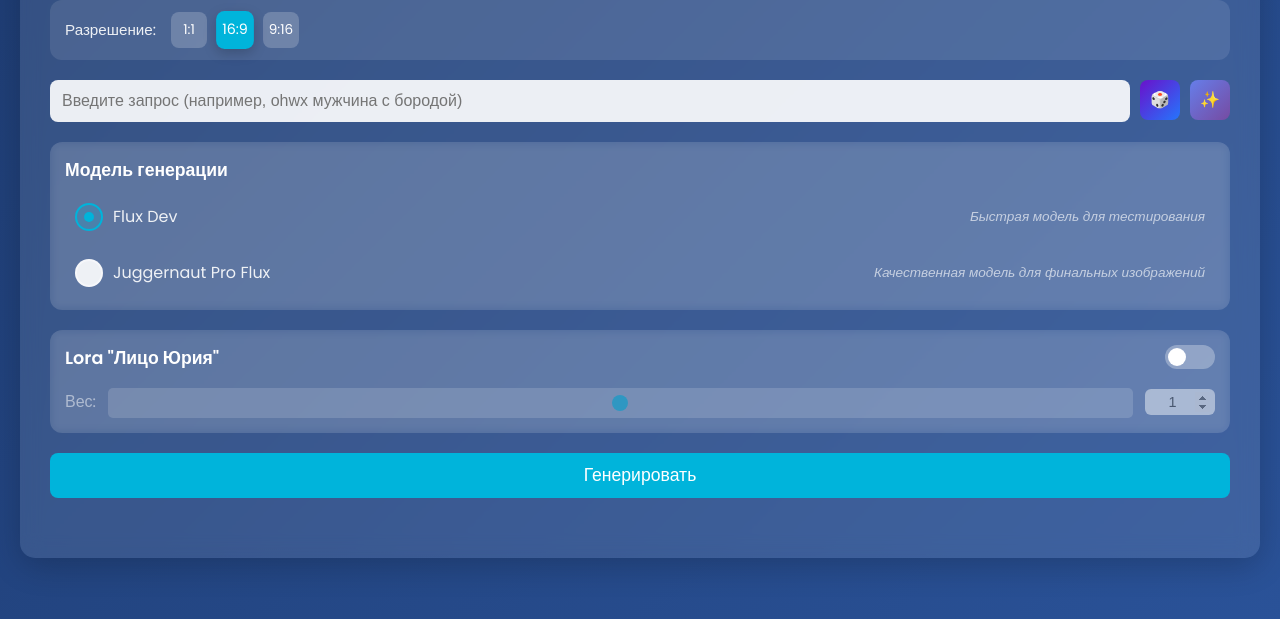
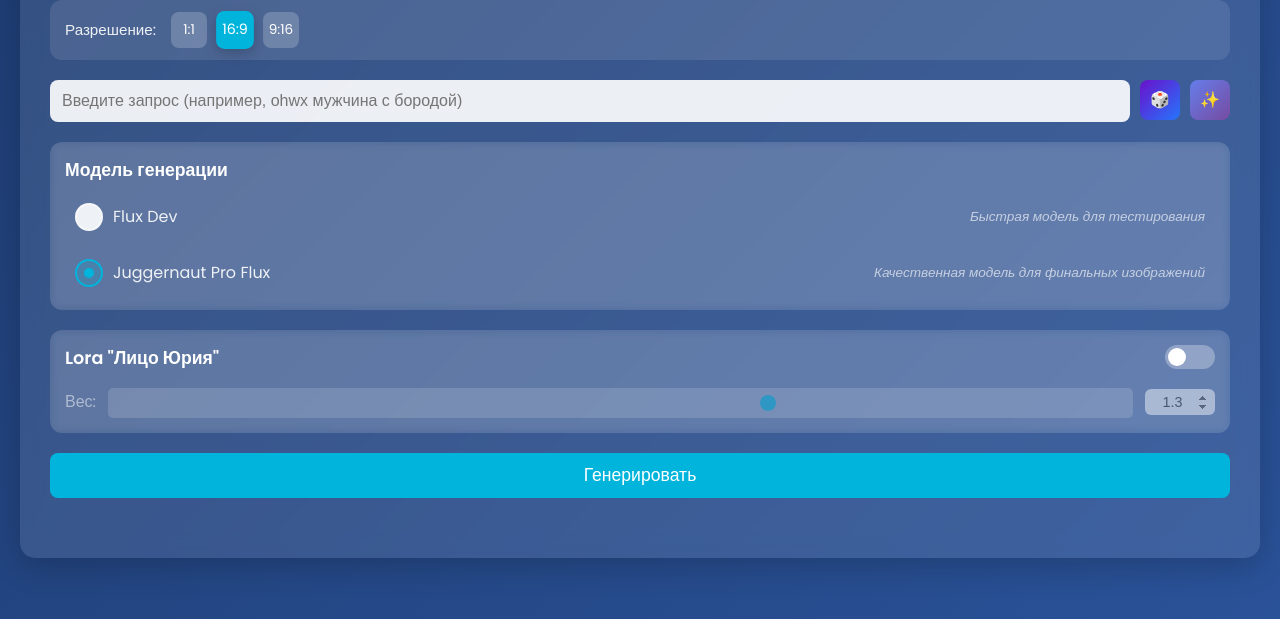
Before and after one commit to ykurilov/ImageGenerator, a website: page index.html in a window 1280 px wide. Shown: the part 181-800 px from the top of the page. Drawn offline with Linux system fonts and the light colour scheme.

Commit message:
feat: изменены значения по умолчанию - модель Juggernaut и вес Лоры 1.3, убран заголовок

```diff
--- a/index.html
+++ b/index.html
@@ -69,12 +69,12 @@
                 </div>
                 <div class="model-options">
                     <div class="model-option">
-                        <input type="radio" id="model-flux" name="model-select" value="flux" checked>
+                        <input type="radio" id="model-flux" name="model-select" value="flux">
                         <label for="model-flux">Flux Dev</label>
                         <div class="model-hint">Быстрая модель для тестирования</div>
                     </div>
                     <div class="model-option">
-                        <input type="radio" id="model-juggernaut" name="model-select" value="juggernaut">
+                        <input type="radio" id="model-juggernaut" name="model-select" value="juggernaut" checked>
                         <label for="model-juggernaut">Juggernaut Pro Flux</label>
                         <div class="model-hint">Качественная модель для финальных изображений</div>
                     </div>
@@ -96,8 +96,8 @@
                 <div class="lora-weight-control">
                     <div class="weight-input-container">
                         <label for="lora-weight">Вес:</label>
-                        <input type="range" id="lora-weight" min="0" max="2" step="0.1" value="1" class="compact-slider">
-                        <input type="number" id="lora-weight-input" min="0" max="2" step="0.1" value="1" class="number-input">
+                        <input type="range" id="lora-weight" min="0" max="2" step="0.1" value="1.3" class="compact-slider">
+                        <input type="number" id="lora-weight-input" min="0" max="2" step="0.1" value="1.3" class="number-input">
                     </div>
                 </div>
             </div>
--- a/script.js
+++ b/script.js
@@ -23,7 +23,7 @@ const CONFIG = {
 };
 
 // Глобальная переменная для хранения текущей выбранной модели
-let selectedModel = 'flux';
+let selectedModel = 'juggernaut';
 
 // Инициализация обработчиков для выбора модели
 function initModelSelectors() {
```
